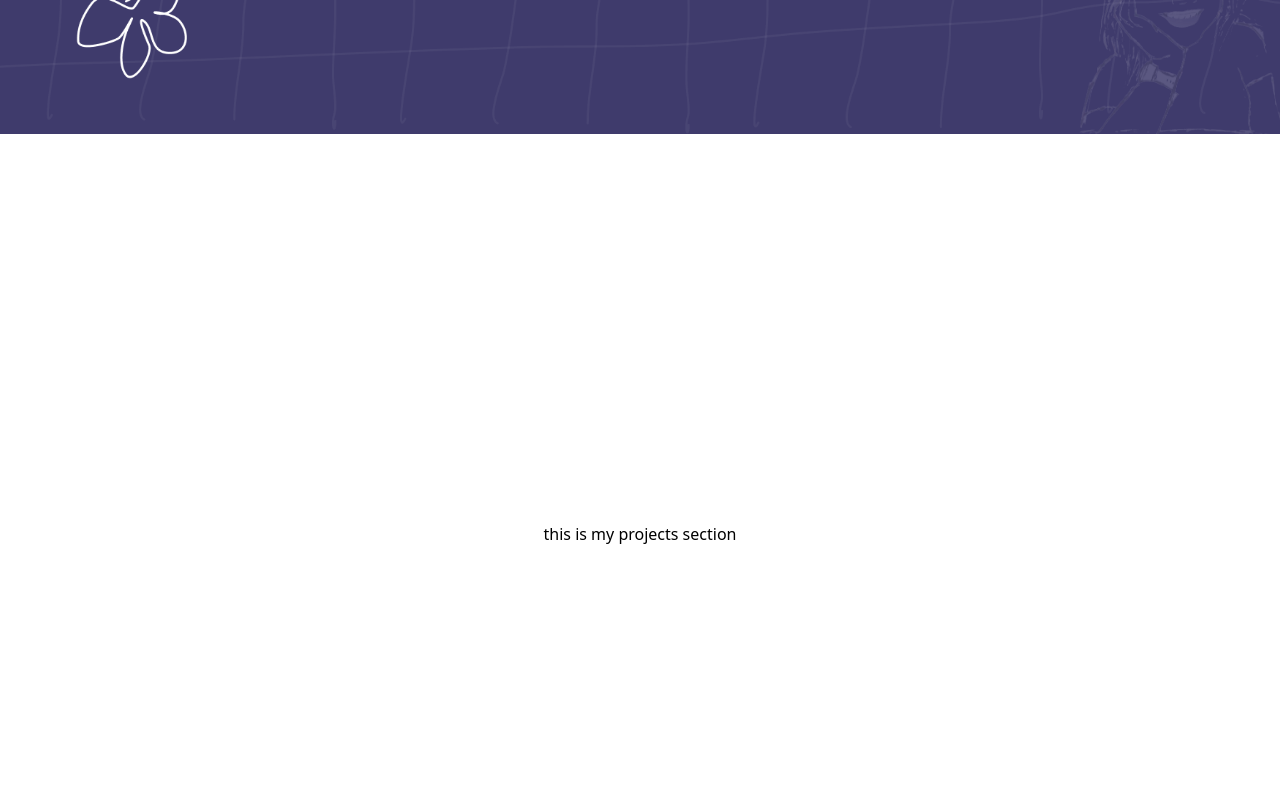
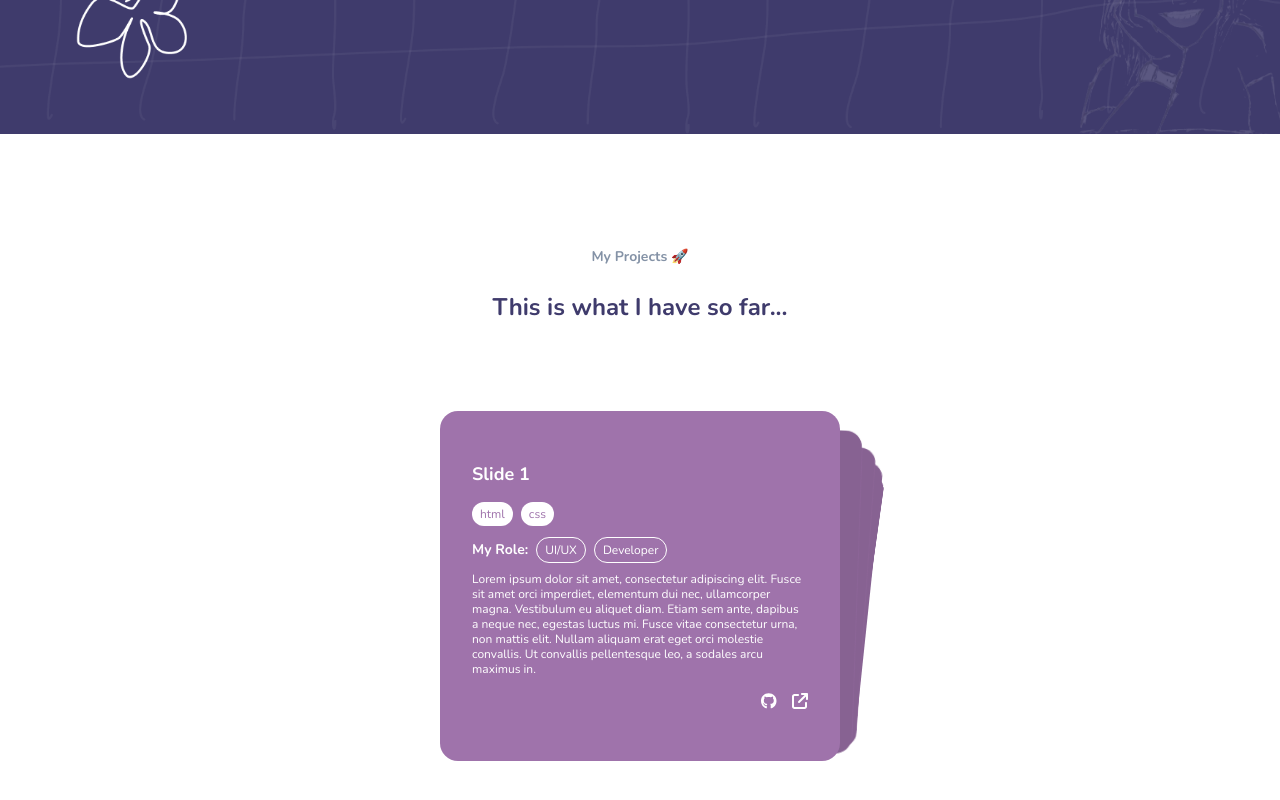
Before and after one commit to littlemisst/personal-website, a React (Vite) app: page / in a window 1280 px wide. Shown: the part 1466-2266 px from the top of the page. Built offline with nearby package versions, Linux system fonts and the light colour scheme.

Commit message:
feat: projects section

```diff
--- a/index.html
+++ b/index.html
@@ -4,10 +4,18 @@
     <meta charset="UTF-8" />
     <link rel="icon" type="image/svg+xml" href="/teofy-icon.ico" />
     <meta name="viewport" content="width=device-width, initial-scale=1.0" />
-    <title>Teofy's Website</title>
+    <title>Teofy's Space</title>
   </head>
   <body>
     <div id="root"></div>
+    <script
+      type="module"
+      src="https://unpkg.com/ionicons@5.5.2/dist/ionicons/ionicons.esm.js"
+    ></script>
+    <script
+      nomodule
+      src="https://unpkg.com/ionicons@5.5.2/dist/ionicons/ionicons.js"
+    ></script>
     <script type="module" src="/src/main.jsx"></script>
   </body>
 </html>
--- a/package.json
+++ b/package.json
@@ -18,7 +18,8 @@
     "@splinetool/runtime": "^0.9.354",
     "react": "^18.2.0",
     "react-dom": "^18.2.0",
-    "react-scroll": "^1.8.9"
+    "react-scroll": "^1.8.9",
+    "swiper": "^9.3.2"
   },
   "devDependencies": {
     "@types/react": "^18.0.37",
--- a/src/index.css
+++ b/src/index.css
@@ -15,20 +15,75 @@
 
 /* for hand */
 .wave {
-  animation-name: wave-animation;  /* Refers to the name of your @keyframes element below */
-  animation-duration: 2.5s;        /* Change to speed up or slow down */
-  animation-iteration-count: infinite;  /* Never stop waving :) */
-  transform-origin: 70% 70%;       /* Pivot around the bottom-left palm */
+  animation-name: wave-animation;
+  /* Refers to the name of your @keyframes element below */
+  animation-duration: 2.5s;
+  /* Change to speed up or slow down */
+  animation-iteration-count: infinite;
+  /* Never stop waving :) */
+  transform-origin: 70% 70%;
+  /* Pivot around the bottom-left palm */
   display: inline-block;
 }
 
 @keyframes wave-animation {
-    0% { transform: rotate( 0.0deg) }
-   10% { transform: rotate(14.0deg) }  /* The following five values can be played with to make the waving more or less extreme */
-   20% { transform: rotate(-8.0deg) }
-   30% { transform: rotate(14.0deg) }
-   40% { transform: rotate(-4.0deg) }
-   50% { transform: rotate(10.0deg) }
-   60% { transform: rotate( 0.0deg) }  /* Reset for the last half to pause */
-  100% { transform: rotate( 0.0deg) }
+  0% {
+    transform: rotate(0.0deg)
+  }
+
+  10% {
+    transform: rotate(14.0deg)
+  }
+
+  /* The following five values can be played with to make the waving more or less extreme */
+  20% {
+    transform: rotate(-8.0deg)
+  }
+
+  30% {
+    transform: rotate(14.0deg)
+  }
+
+  40% {
+    transform: rotate(-4.0deg)
+  }
+
+  50% {
+    transform: rotate(10.0deg)
+  }
+
+  60% {
+    transform: rotate(0.0deg)
+  }
+
+  /* Reset for the last half to pause */
+  100% {
+    transform: rotate(0.0deg)
+  }
 }
+
+.container {
+  max-width: 124rem;
+  padding: 4rem;
+  margin: 0 auto;
+}
+
+.swiper {
+  width: 400px;
+  height: 350px;
+}
+
+@media only screen and (max-width: 640px) {
+  .swiper {
+    width: 250px;
+    height: 300px;
+  }
+}
+
+.swiper-slide {
+  display: flex;
+  align-items: center;
+  justify-content: center;
+  border-radius: 18px;
+  background-color: #9F73AB;
+}
--- a/src/sections/Projects.jsx
+++ b/src/sections/Projects.jsx
@@ -1,12 +1,87 @@
 import React from 'react'
+
+import { Swiper, SwiperSlide } from "swiper/react";
+import "swiper/css";
+import "swiper/css/effect-cards";
+import { EffectCards } from "swiper";
+
+import { FontAwesomeIcon } from '@fortawesome/react-fontawesome';
+import { faGithub } from '@fortawesome/free-brands-svg-icons';
+
+import { faArrowUpRightFromSquare } from '@fortawesome/free-solid-svg-icons';
+
 import Page from '../components/Page'
 
 function Projects() {
+
+  const CardContent = ({ heading, techStack, roles, description, githubLink, liveSite }) => {
+    return (
+      <div className='flex content-center flex-col p-8'>
+        <div className='mb-3'>
+          <span className='text-lg font-nunito text-white font-bold'>{heading}</span>
+        </div>
+        <div className='mb-3'>
+          {techStack.map((tech, index) => {
+            return (
+              <span key={index} className='text-xs font-nunito font-light text-light-purple bg-white rounded-full py-1 px-2 mr-2'>{tech}</span>
+            )
+          })}
+        </div>
+        <div className='mb-3'>
+          <span className='text-sm font-nunito font-bold text-white mr-2'>My Role:</span>
+          {roles.map((role, index) => {
+            return (
+              <span key={index} className='text-xs font-nunito font-light text-white border border-white rounded-full py-1 px-2 mr-2'>{role}</span>
+            )
+          })}
+        </div>
+        <div className='mb-3'>
+          <p className='text-xs font-nunito text-white leading-tight'>{description}</p>
+        </div>
+        <div className='flex justify-end'>
+          <button className="mr-4" onClick={() => {
+            window.open(githubLink, '_blank')
+          }}>
+            <FontAwesomeIcon icon={faGithub} style={{ color: "#ffffff" }} />
+          </button>
+          <button onClick={() => {
+            window.open(liveSite, '_blank')
+          }}>
+
+            <FontAwesomeIcon icon={faArrowUpRightFromSquare} style={{ color: "#ffffff" }}/>
+            </button>
+        </div>
+
+      </div>
+    )
+  }
   return (
     <Page
       children={
-            <div>
-              this is my projects section
+        <div className="w-screen h-screen flex flex-col items-center justify-center">
+          <div className='mb-6'>
+            <span className='text-xs sm:text-sm font-nunito text-gray font-bold'>My Projects 🚀</span>
+          </div>
+          <div className='mb-6'>
+            <span className='text-xl sm:text-2xl font-nunito text-indigo font-bold'>This is what I have so far...</span>
+          </div>
+          <div className='container'>
+            <Swiper
+              effect={"cards"}
+              grabCursor={true}
+              modules={[EffectCards]}
+            >
+              <SwiperSlide><CardContent heading="Slide 1" techStack={['html', 'css']} roles={["UI/UX", "Developer"]} description="Lorem ipsum dolor sit amet, consectetur adipiscing elit. Fusce sit amet orci imperdiet, elementum dui nec, ullamcorper magna. Vestibulum eu aliquet diam. Etiam sem ante, dapibus a neque nec, egestas luctus mi. Fusce vitae consectetur urna, non mattis elit. Nullam aliquam erat eget orci molestie convallis. Ut convallis pellentesque leo, a sodales arcu maximus in." /></SwiperSlide>
+              <SwiperSlide>Slide 2</SwiperSlide>
+              <SwiperSlide>Slide 3</SwiperSlide>
+              <SwiperSlide>Slide 4</SwiperSlide>
+              <SwiperSlide>Slide 5</SwiperSlide>
+              <SwiperSlide>Slide 6</SwiperSlide>
+              <SwiperSlide>Slide 7</SwiperSlide>
+              <SwiperSlide>Slide 8</SwiperSlide>
+              <SwiperSlide>Slide 9</SwiperSlide>
+            </Swiper>
+          </div>
         </div>
       }
       id='projects'
```
Also changed, not shown: 1 other file (tests, documents, lock files or other folders). Lines whose indentation alone changed are shown as unchanged.
